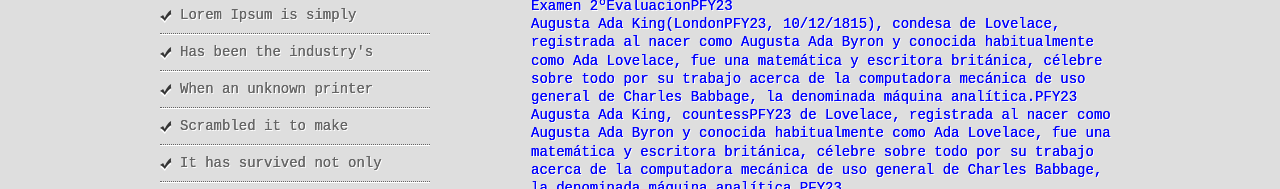
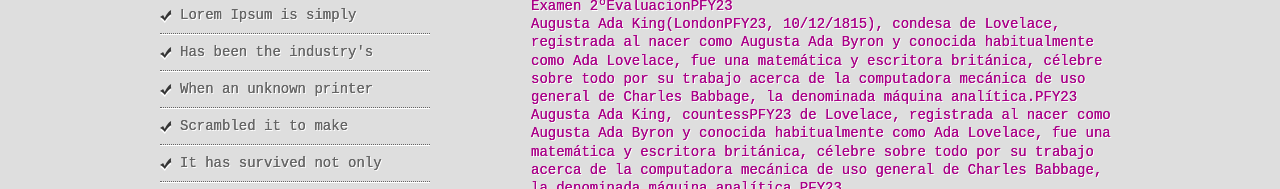
Before and after one commit to YagoPerezFel/yakuza-pfy23, a plain HTML site: page index.html in a window 1280 px wide. Shown: the part 531-720 px from the top of the page. Drawn offline with Linux system fonts and the light colour scheme; a web font is replaced by a local one.

Commit message:
Nuevo color parrafo PFY23

```diff
--- a/styles.css
+++ b/styles.css
@@ -8,7 +8,7 @@ body {
 	background: #dedede;
 	margin: 0;
 	padding: 0;
-	color: blue;
+	color: #AA0188;
 	text-shadow:0 0px, 1px 1px #FFFFFF;
 
 }
```
